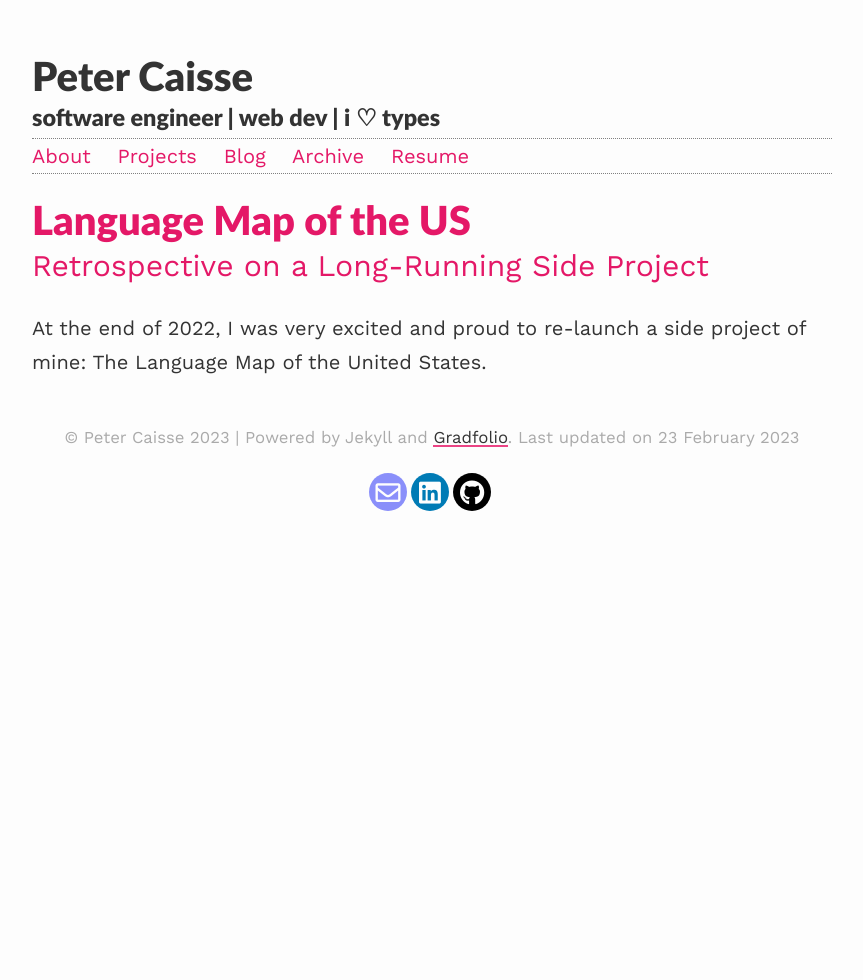
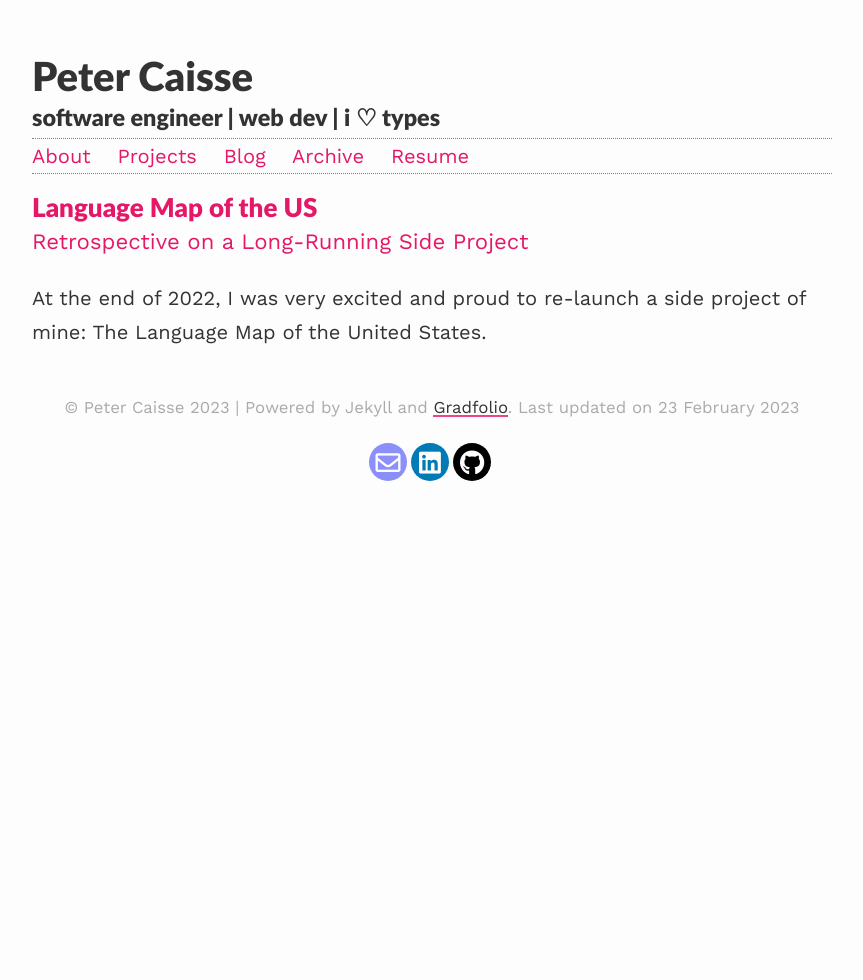
Before and after one commit to pcaisse/pcaisse.github.io, a Jekyll site: the page built from blog/index.html, in a window 1280 px wide. Shown: the whole page, without its empty margins (208-1071 px from the left). Built offline with Jekyll 4.4.1, drawn with Linux system fonts in a browser that asks for light colours; nearby versions of some CDN libraries; the list of posts is cut into pages by our own code.

Commit message:
Make blog post preview title/subtitle smaller

```diff
--- a/assets/css/_sass/style.scss
+++ b/assets/css/_sass/style.scss
@@ -106,7 +106,6 @@ blockquote {
   font-style: italic;
 }
 
-
 .headline, .post-headline {
   font-size: 2em;
   margin-bottom: -0.4em;
@@ -123,6 +122,25 @@ blockquote {
 
   @include media-query($on-palm) {
     font-size: 1.5em;
+  }
+}
+
+.post-preview-headline {
+  font-size: 1.3em;
+  margin-bottom: -0.3em;
+
+  @include media-query($on-palm) {
+    font-size: 1.3em;
+  }
+}
+
+.post-preview-subtitle {
+  font-size: 1.1em;
+  margin-top: -0.3em;
+  margin-bottom: -0.3em;
+
+  @include media-query($on-palm) {
+    font-size: 1.1em;
   }
 }
 
--- a/blog/index.html
+++ b/blog/index.html
@@ -5,8 +5,8 @@ layout: default
 <div class="article-list">
   {% for post in paginator.posts %}
   <a href="{{post.url | prepend: site.baseurl}}"
-    ><h2 class="post-headline">{{post.title}}</h2>
-    <span class="post-subtitle">{{post.subtitle}}</span></a
+    ><h2 class="post-preview-headline">{{post.title}}</h2>
+    <span class="post-preview-subtitle">{{post.subtitle}}</span></a
   >
   <p>{{post.excerpt | strip_html}}</p>
   {% endfor %}
```
